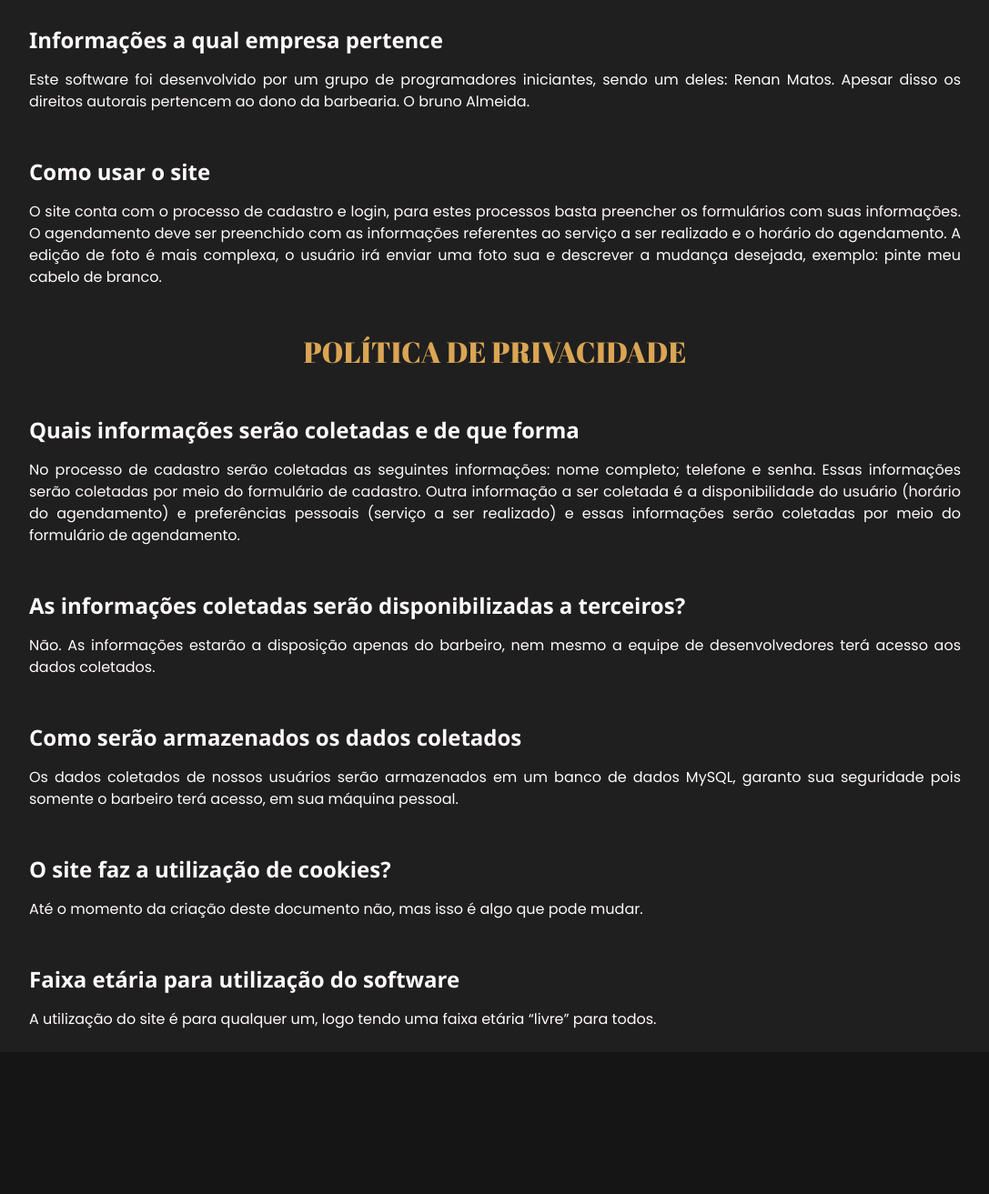
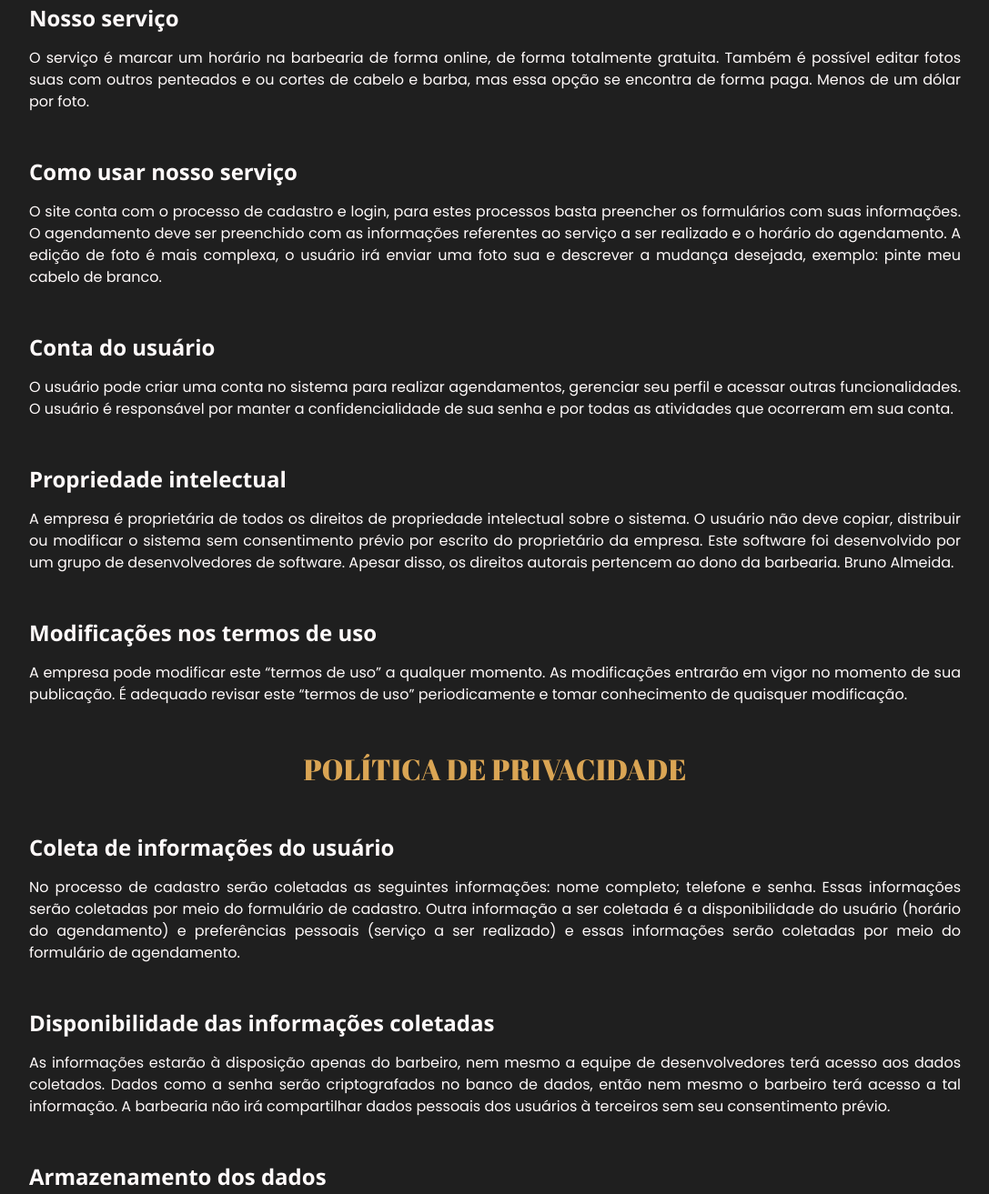
Before and after one commit to RenanMatz/BarberShop2.0, a plain HTML site: page src/html/terms-of-use.html in a window 1280 px wide. Shown: the part 450-1763 px from the top of the page at 91% size, without its empty margins (96-1183 px from the left). Before the commit the page ends 1607 px from the top, so only its background shows below. Drawn offline with Linux system fonts and the light colour scheme.

Commit message:
terms of use

```diff
--- a/src/html/terms-of-use.html
+++ b/src/html/terms-of-use.html
@@ -16,42 +16,62 @@
     <main class="doc-container">
         <h1>TERMOS DE USO</h1>
         <div>
+            <h2>Ao concordar com os termos de uso</h2>
+            <p>O usuário concorda em utilizar o sistema apenas para fins legítimos e de acordo com este termo de uso, o usuário não deve utilizar o sistema para qualquer finalidade ilegal, prejudicial ou que possa violar os direitos de terceiros.</p>
+        </div>
+        <div>
             <h2>Descrição geral</h2>
             <p>Nosso site oferece tudo que você precisa para se manter impecável e cheio de estilo, desde a comodidade do seu lar. O site disponibiliza informações sobre a barbearia e o barbeiro, como a localidade, redes sociais, número de contato e nome dos funcionários. Os processos a serem seguidos são: o usuário realiza o processo de cadastro e login, e então tem acesso ao formulário de agendamento e a edição de fotos feito por meio de uma inteligência artificial.</p>
         </div>
         <div>
-            <h2>Descrição serviço</h2>
+            <h2>Nosso serviço</h2>
             <p>O serviço é marcar um horário na barbearia de forma online, de forma totalmente gratuita. Também é possível editar fotos suas com outros penteados e ou cortes de cabelo e barba, mas essa opção se encontra de forma paga. Menos de um dólar por foto.</p>
         </div>
         <div>
-            <h2>Informações a qual empresa pertence</h2>
-            <p>Este software foi desenvolvido por um grupo de programadores iniciantes, sendo um deles: Renan Matos. Apesar disso os direitos autorais pertencem ao dono da barbearia. O bruno Almeida.</p>
+            <h2>Como usar nosso serviço</h2>
+            <p>O site conta com o processo de cadastro e login, para estes processos basta preencher os formulários com suas informações. O agendamento deve ser preenchido com as informações referentes ao serviço a ser realizado e o horário do agendamento. A edição de foto é mais complexa, o usuário irá enviar uma foto sua e descrever a mudança desejada, exemplo: pinte meu cabelo de branco.</p>
         </div>
         <div>
-            <h2>Como usar o site</h2>
-            <p>O site conta com o processo de cadastro e login, para estes processos basta preencher os formulários com suas informações. O agendamento deve ser preenchido com as informações referentes ao serviço a ser realizado e o horário do agendamento. A edição de foto é mais complexa, o usuário irá enviar uma foto sua e descrever a mudança desejada, exemplo: pinte meu cabelo de branco.</p>
+            <h2>Conta do usuário</h2>
+            <p>O usuário pode criar uma conta no sistema para realizar agendamentos, gerenciar seu perfil e acessar outras funcionalidades. O usuário é responsável por manter a confidencialidade de sua senha e por todas as atividades que ocorreram em sua conta.</p>
+        </div>
+        <div>
+            <h2>Propriedade intelectual</h2>
+            <p>A empresa é proprietária de todos os direitos de propriedade intelectual sobre o sistema. O usuário não deve copiar, distribuir ou modificar o sistema sem consentimento prévio por escrito do proprietário da empresa. Este software foi desenvolvido por um grupo de desenvolvedores de software. Apesar disso, os direitos autorais pertencem ao dono da barbearia. Bruno Almeida.</p>
+        </div>
+        <div>
+            <h2>Modificações nos termos de uso</h2>
+            <p>A empresa pode modificar este “termos de uso” a qualquer momento. As modificações entrarão em vigor no momento de sua publicação. É adequado revisar este “termos de uso” periodicamente e tomar conhecimento de quaisquer modificação.  </p>
         </div>
 
         <!-- Política de privacidade -->
         <h1>POLÍTICA DE PRIVACIDADE</h1>
         <div>
-            <h2>Quais informações serão coletadas e de que forma</h2>
+            <h2>Coleta de informações do usuário</h2>
             <p>No processo de cadastro serão coletadas as seguintes informações: nome completo; telefone e senha. Essas informações serão coletadas por meio do formulário de cadastro. Outra informação a ser coletada é a disponibilidade do usuário (horário do agendamento) e preferências pessoais (serviço a ser realizado) e essas informações serão coletadas por meio do formulário de agendamento.</p>
         </div>
         <div>
-            <h2>As informações coletadas serão disponibilizadas a terceiros?</h2>
-            <p>Não. As informações estarão a disposição apenas do barbeiro, nem mesmo a equipe de desenvolvedores terá acesso aos dados coletados.</p>
+            <h2>Disponibilidade das informações coletadas</h2>
+            <p>As informações estarão à disposição apenas do barbeiro, nem mesmo a equipe de desenvolvedores terá acesso aos dados coletados. Dados como a senha serão criptografados no banco de dados, então nem mesmo o barbeiro terá acesso a tal informação. A barbearia não irá compartilhar dados pessoais dos usuários à terceiros sem seu consentimento prévio.</p>
         </div>
         <div>
-            <h2>Como serão armazenados os dados coletados</h2>
-            <p>Os dados coletados de nossos usuários serão armazenados em um banco de dados MySQL, garanto sua seguridade pois somente o barbeiro terá acesso, em sua máquina pessoal.</p>
+            <h2>Armazenamento dos dados</h2>
+            <p>Os dados coletados de nossos usuários serão armazenados em um banco de dados relacional MySQL, garanto sua seguridade pois somente o barbeiro terá acesso. Apenas em sua máquina pessoal.</p>
         </div>
         <div>
-            <h2>O site faz a utilização de cookies?</h2>
-            <p>Até o momento da criação deste documento não, mas isso é algo que pode mudar.</p>
+            <h2>Segurança dos dados</h2>
+            <p>A barbearia toma medidas de segurança para proteger os dados pessoais do usuário contra perda, uso indevido, divulgação não autorizada e acesso ou destruição. A medida de segurança contra a perda de dados do usuário é o processo de backup, onde ocorrerá mensalmente, assim os dados coletados serão guardados em segurança. A medida de segurança contra vazamentos e disponibilidade à terceiros sem permissão, é a limitação de acesso a esses dados, apenas uma pessoa (barbeiro/gerenciador do sistema para o barbeiro) terá acesso a tais dados. Caso ocorra algum problema o barbeiro irá se responsabilizar com os afetados.</p>
         </div>
         <div>
-            <h2>Faixa etária para utilização do software</h2>
+            <h2>Conteúdo do usuário</h2>
+            <p>O usuário pode enviar informações para o sistema, o usuário concorda que que todo conteúdo enviado por ele é de sua exclusiva responsabilidade e que não viola os direitos de terceiros. A empresa se reserva o direito de remover qualquer conteúdo que considere inadequado ou ofensivo.</p>
+        </div>
+        <div>
+            <h2>Utilização de cookies</h2>
+            <p>Até o momento da criação deste documento 09/05/2024 não fazemos utilização de cookies, mas isso é algo que pode mudar.</p>
+        </div>
+        <div>
+            <h2>Faixa etária</h2>
             <p>A utilização do site é para qualquer um, logo tendo uma faixa etária “livre” para todos.</p>
         </div>
     </main>
```
